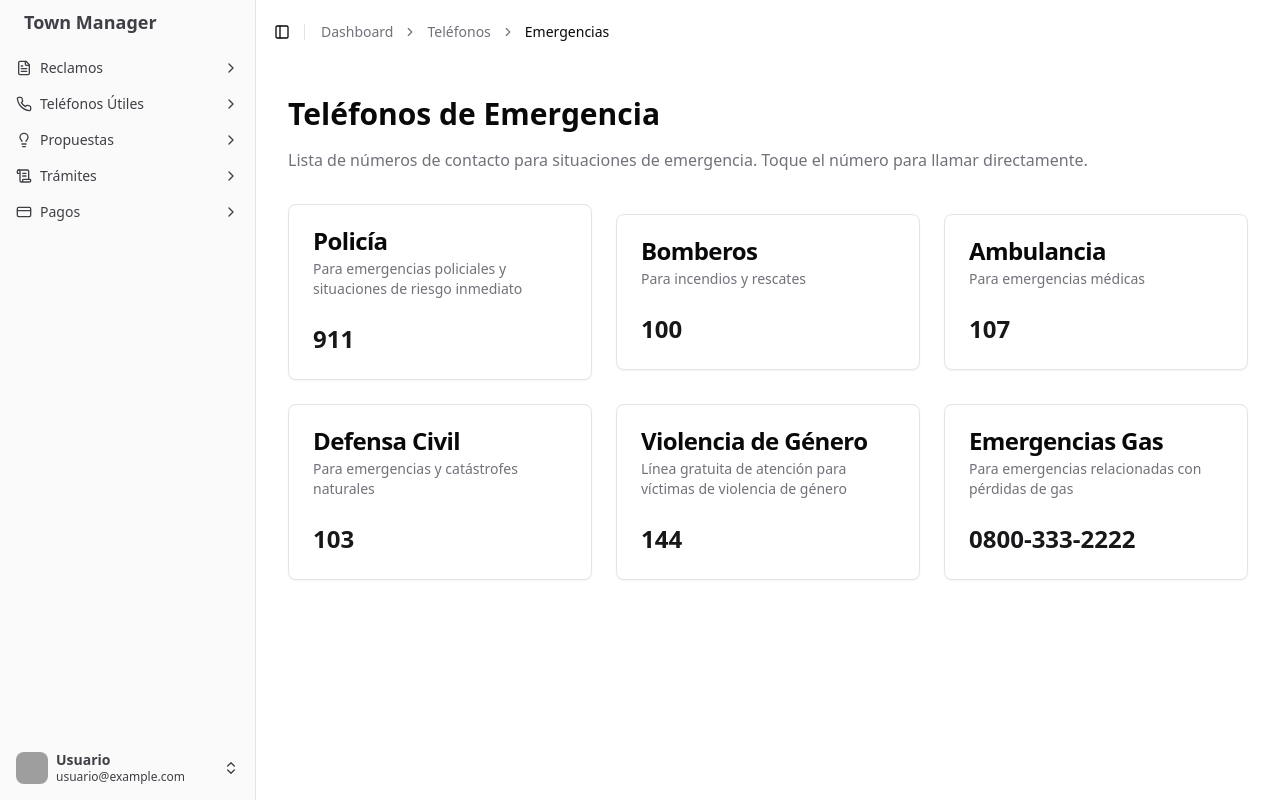
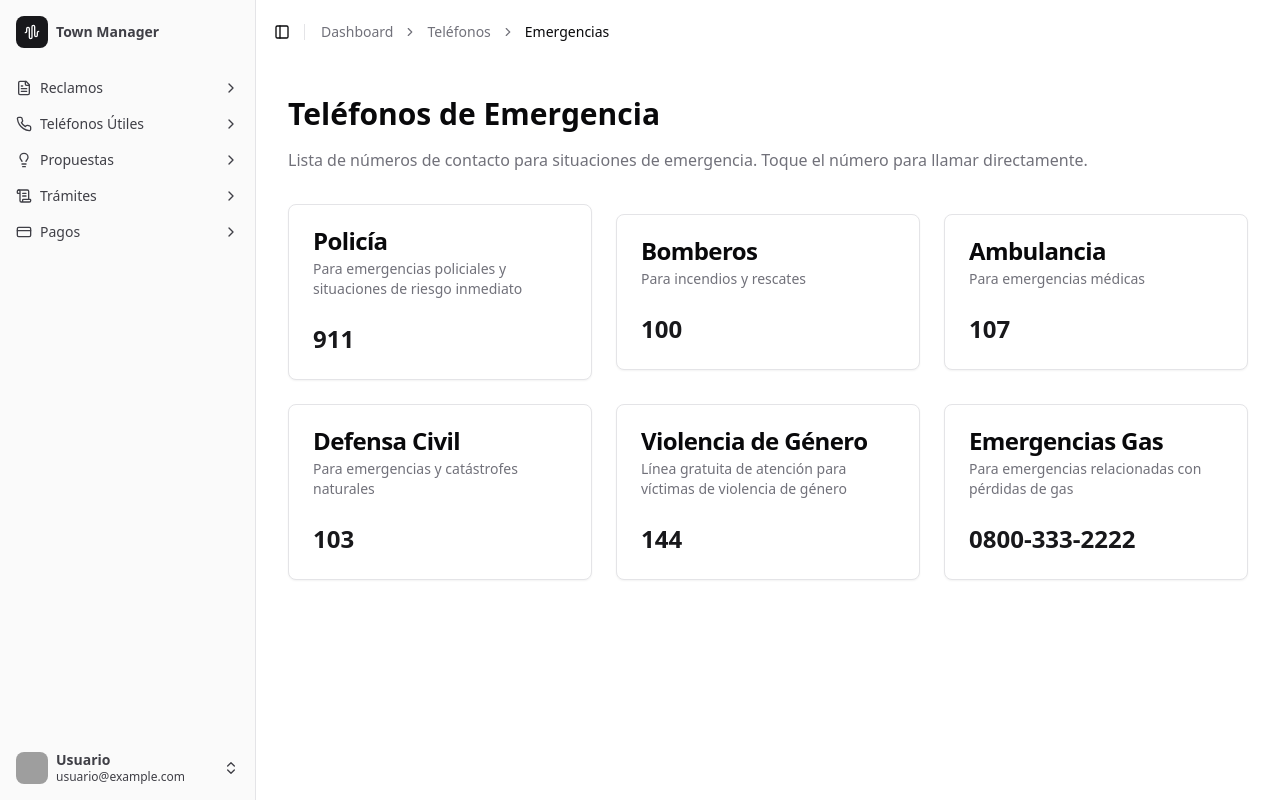
Before and after one commit to pnvdev/town-manager, a Next.js app: page /dashboard/telefonos/emergencias in a window 1280 px wide. Built offline with nearby package versions, Linux system fonts and the light colour scheme; grey boxes are pictures that could not be loaded.

Commit message:
FIX - Header of sidebar

```diff
--- a/src/components/app-sidebar.tsx
+++ b/src/components/app-sidebar.tsx
@@ -1,7 +1,25 @@
 "use client";
 
 import * as React from "react";
-import {FileText, Phone, Lightbulb, ScrollText, CreditCard} from "lucide-react";
+import {
+  AudioWaveform,
+  BookOpen,
+  Bot,
+  Command,
+  Frame,
+  GalleryVerticalEnd,
+  Map,
+  PieChart,
+  Settings2,
+  SquareTerminal,
+  FileText,
+  Phone,
+  Lightbulb,
+  ScrollText,
+  CreditCard,
+} from "lucide-react";
+
+import {TeamSwitcher} from "./team-switcher";
 
 import {NavMain} from "@/components/nav-main";
 import {NavUser} from "@/components/nav-user";
@@ -19,6 +37,23 @@ const data = {
     email: "usuario@example.com",
     avatar: "/avatars/default.jpg",
   },
+  teams: [
+    // {
+    //   name: "Acme Inc",
+    //   logo: GalleryVerticalEnd,
+    //   plan: "Enterprise",
+    // },
+    {
+      name: "Town Manager",
+      logo: AudioWaveform,
+      plan: "",
+    },
+    // {
+    //   name: "Evil Corp.",
+    //   logo: Command,
+    //   plan: "Free",
+    // },
+  ],
   navMain: [
     {
       title: "Reclamos",
@@ -102,7 +137,7 @@ export function AppSidebar({...props}: React.ComponentProps<typeof Sidebar>) {
   return (
     <Sidebar collapsible="icon" {...props}>
       <SidebarHeader>
-        <h2 className="px-4 text-lg font-semibold">Town Manager</h2>
+        <TeamSwitcher teams={data.teams} />
       </SidebarHeader>
       <SidebarContent>
         <NavMain items={data.navMain} />
--- a/src/components/team-switcher.tsx
+++ b/src/components/team-switcher.tsx
@@ -42,10 +42,10 @@ export function TeamSwitcher({
                 <span className="truncate font-semibold">{activeTeam.name}</span>
                 <span className="truncate text-xs">{activeTeam.plan}</span>
               </div>
-              <ChevronsUpDown className="ml-auto" />
+              {/* <ChevronsUpDown className="ml-auto" /> */}
             </SidebarMenuButton>
           </DropdownMenuTrigger>
-          <DropdownMenuContent
+          {/* <DropdownMenuContent
             align="start"
             className="w-[--radix-dropdown-menu-trigger-width] min-w-56 rounded-lg"
             side={isMobile ? "bottom" : "right"}
@@ -72,7 +72,7 @@ export function TeamSwitcher({
               </div>
               <div className="font-medium text-muted-foreground">Add team</div>
             </DropdownMenuItem>
-          </DropdownMenuContent>
+          </DropdownMenuContent> */}
         </DropdownMenu>
       </SidebarMenuItem>
     </SidebarMenu>
```
